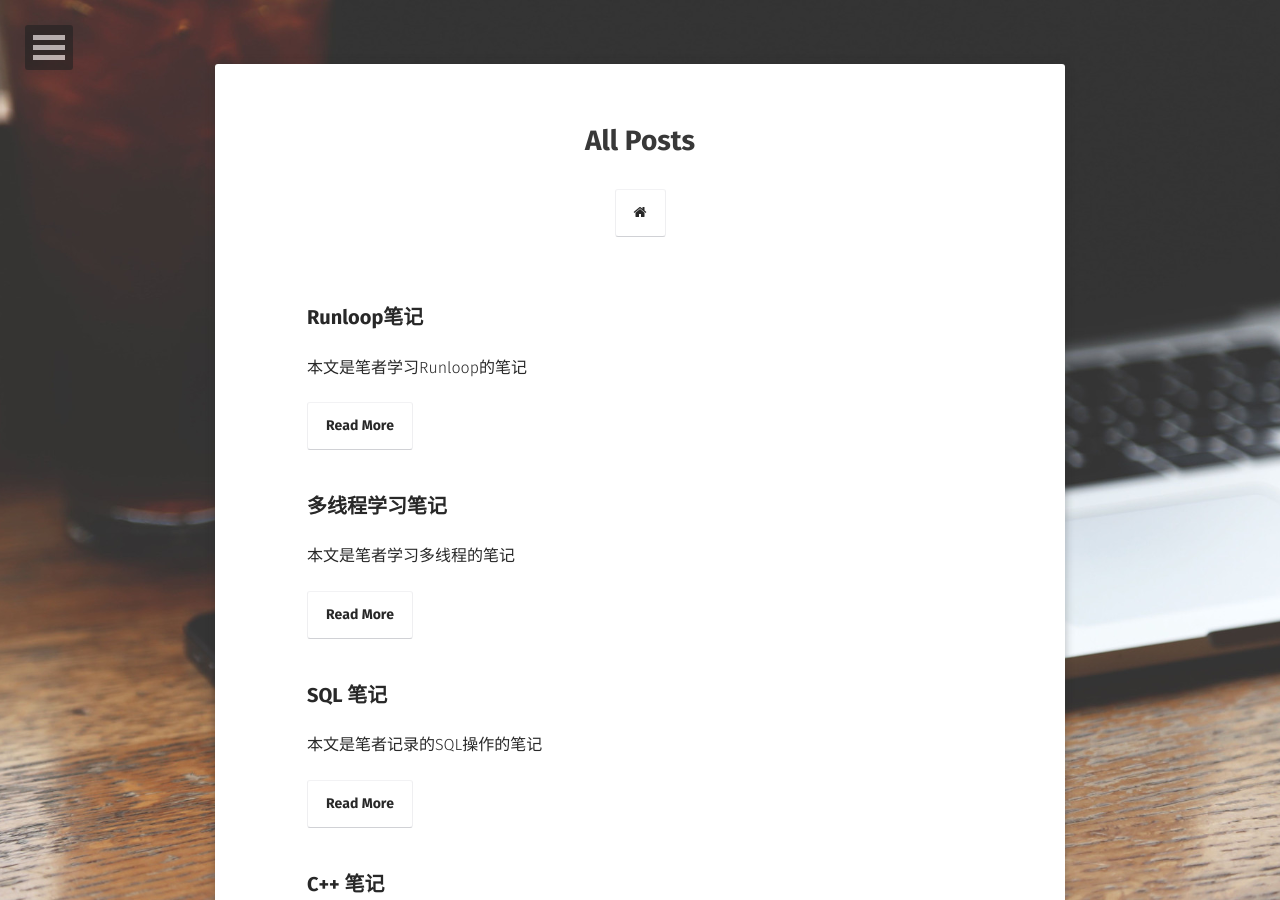
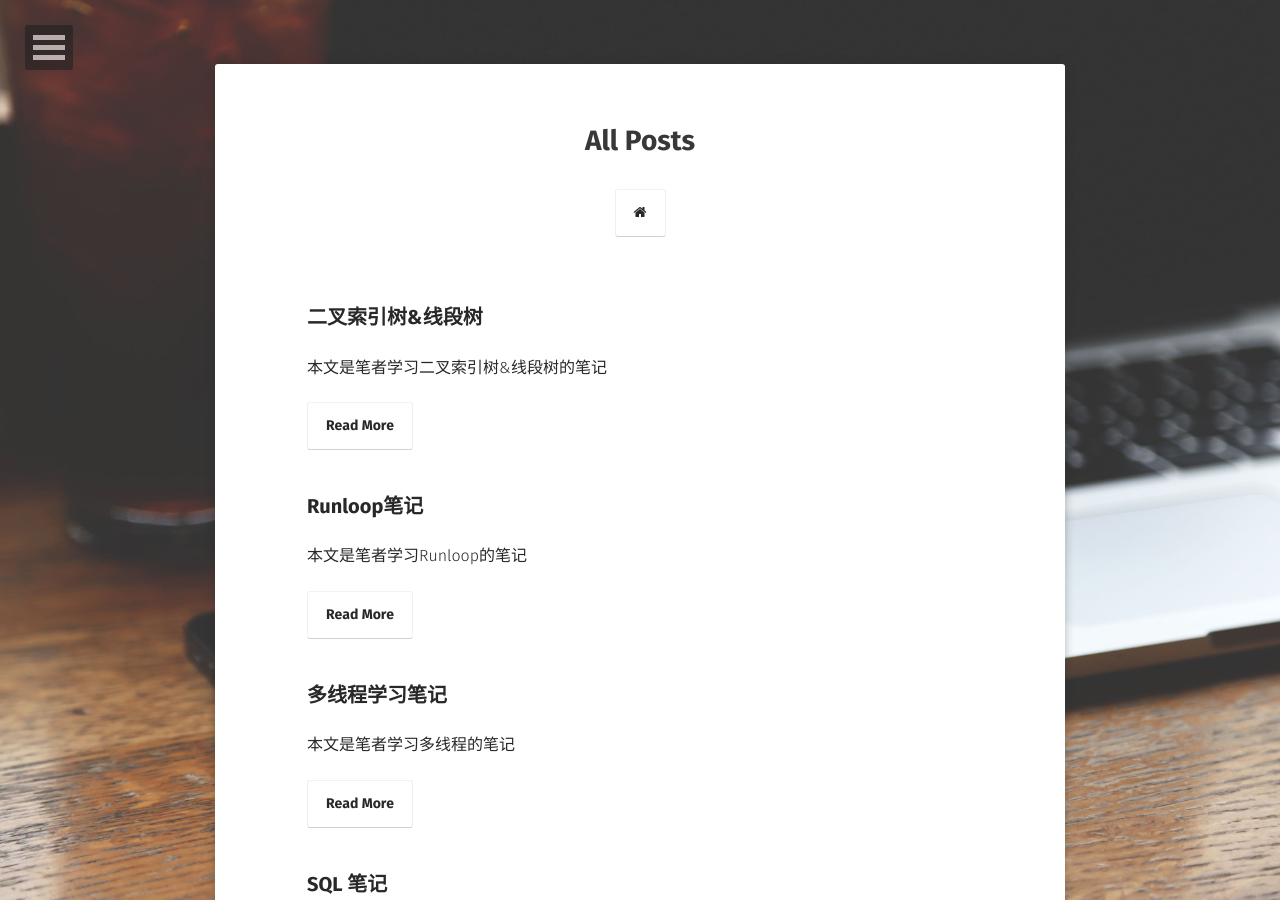
Before and after one commit to longjianjiang/longjianjiang.github.io, a Jekyll site: the page built from posts/index.md, in a window 1280 px wide and 900 px high. Built offline with Jekyll 4.4.1, drawn with Linux system fonts in a browser that asks for light colours; some web fonts are replaced.

Commit message:
Update(auto commit)

```diff
--- /dev/null
+++ b/_posts/2019-03-21-bit-and-st.md
@@ -0,0 +1,15 @@
+---
+layout: post
+title:  "二叉索引树&线段树"
+date:   2019-03-21
+excerpt:  "本文是笔者学习二叉索引树&线段树的笔记"
+tag:
+- Algorithm
+comments: true
+---
+
+## 引子
+
+## 二叉索引树
+
+## 线段树
```
Also changed, not shown: _posts/2019-03-19-runloop.md (+11 -3 lines).
